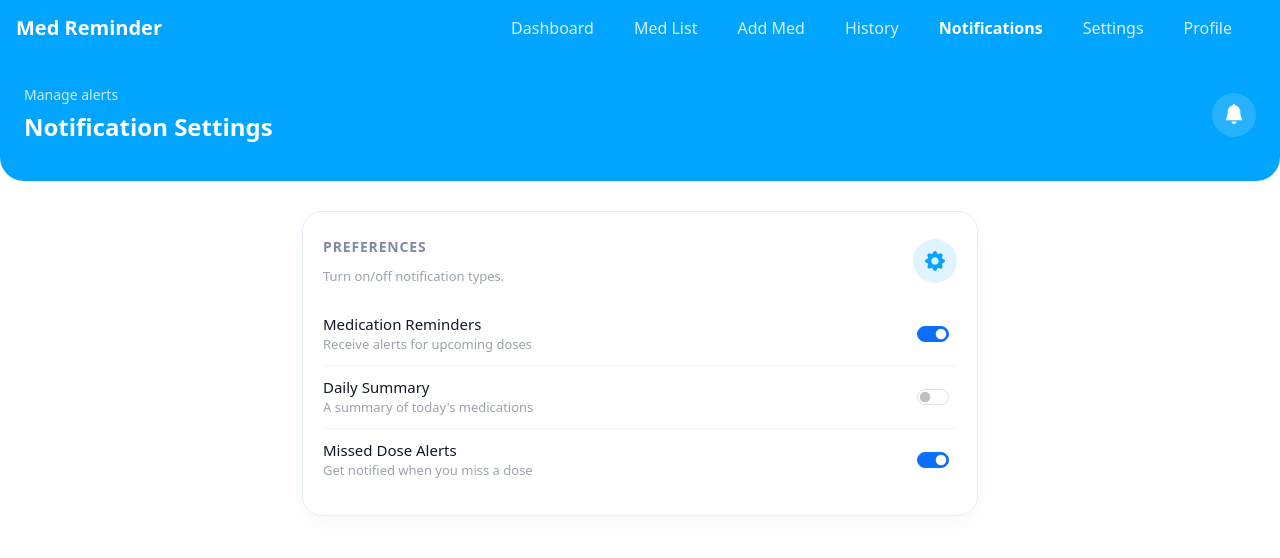
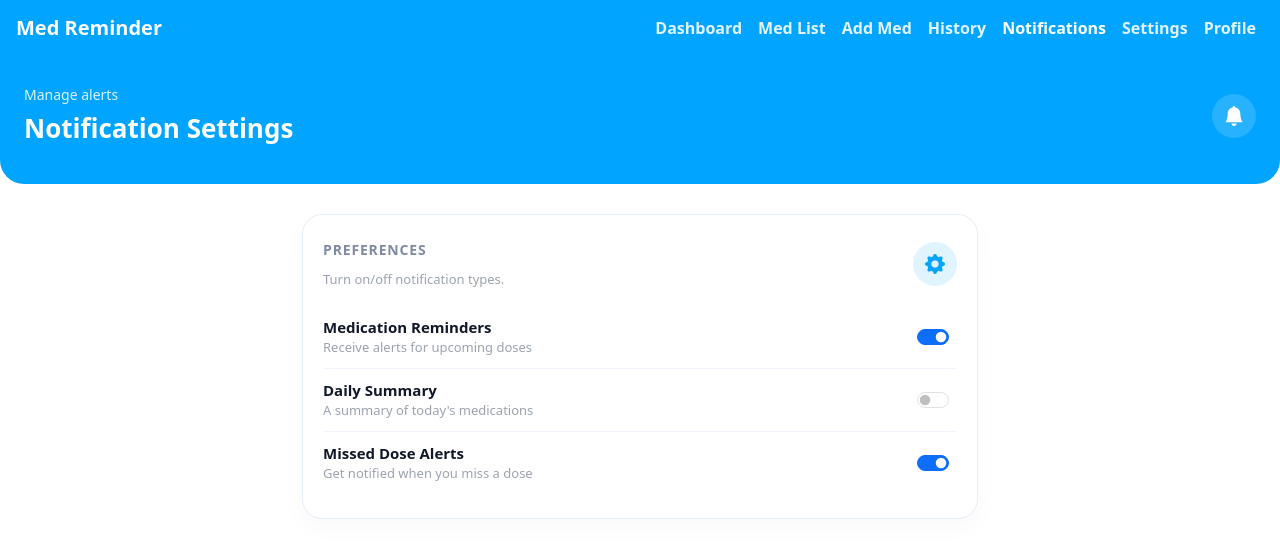
Before and after one commit to jibson1536/Medication-Reminder, a Flask app: page /notify/notifications in a window 1280 px wide. Shown: the top 558 px of the page. Run offline with Flask 3, Linux system fonts and the light colour scheme.

Commit message:
Update index.css

```diff
--- a/flask-project/app/static/css/index.css
+++ b/flask-project/app/static/css/index.css
@@ -179,12 +175,12 @@
 
   .hero-greeting {
     font-size: 14px;
-    opacity: 0.8;
+    opacity: 0.85;
   }
 
   .hero-name {
-    font-size: 24px;
-    font-weight: 700;
+    font-size: 26px;
+    font-weight: 800;
     margin-top: 4px;
   }
 
@@ -544,8 +534,8 @@
 
   .topnav .nav-link {
     color: white;
-    opacity: 0.85;
-    font-weight: 500;
+    opacity: 0.88;
+    font-weight: 600;
     transition: 0.2s;
   }
 
@@ -554,26 +544,13 @@
   }
 
   .topnav .nav-link.active {
-    font-weight: 700;
-    opacity: 1;
-}
-
-/* MENU HOVER ICON (3 dots) */
-.nav-link::after {
-    content: "⋮";
-    opacity: 0;
-    margin-left: 8px;
-    transition: 0.2s;
-}
-
-.nav-link:hover::after {
+    font-weight: 800;
     opacity: 1;
   }
 
   /* ===========================
      NOTIFICATION SETTINGS PAGE
   =========================== */
-
   .notification-wrapper {
     max-width: 700px;
     margin-top: 30px;
@@ -608,7 +585,7 @@
   /* Sections inside card */
   .notif-section-title {
     font-size: 14px;
-    font-weight: 600;
+    font-weight: 700;
     text-transform: uppercase;
     letter-spacing: 0.06em;
     color: #7f8aa3;
@@ -630,7 +607,7 @@
 
   .notif-label {
     font-size: 15px;
-    font-weight: 500;
+    font-weight: 600;
     color: #111827;
   }
 
```
Also changed, not shown: other parts of flask-project/app/static/css/index.css (+44 -56 lines). Lines whose indentation alone changed are shown as unchanged.
